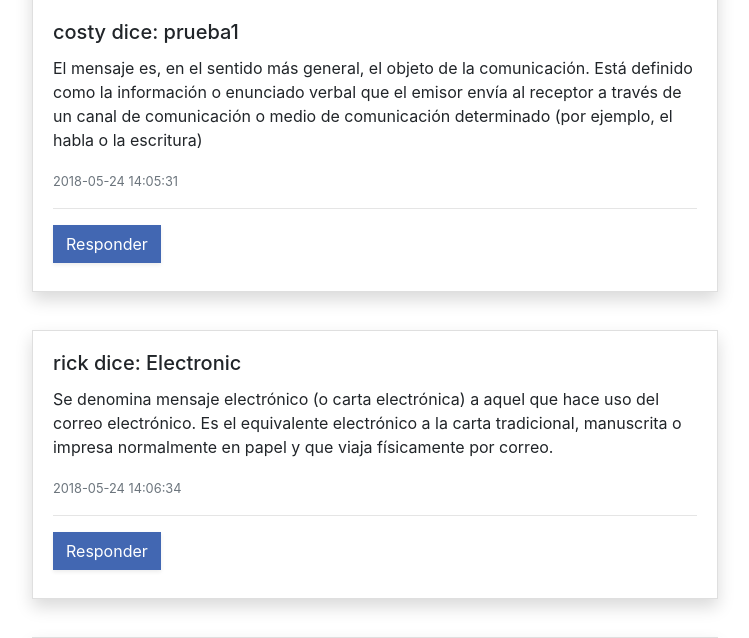
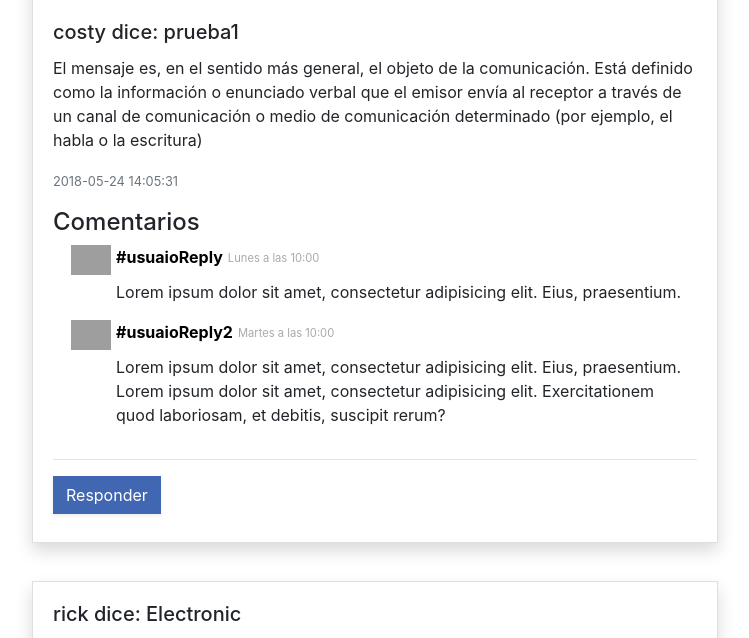
Before and after one commit to and-y93/feisbuc, a CodeIgniter app: page /feisbuk/index.php/elfeisbuc_controller/home in a window 1280 px wide. Shown: the part 449-1087 px from the top of the page, without its empty margins (265-1014 px from the left). Run offline with CodeIgniter, Linux system fonts and the light colour scheme; data comes from the database, SQL or seed files in the repository; grey boxes are pictures that could not be loaded.

Commit message:
Reply users

```diff
--- a/application/views/home_view.php
+++ b/application/views/home_view.php
@@ -86,6 +86,38 @@
               <h5 class="card-title">' . $row->nick_msg . ' dice: ' . $row->titulo . '</h5>
               <p class="card-text">' . $row->cuerpo . '</p>
               <p class="card-text"><small class="text-muted">' .$row->fecha . '</small></p>
+
+              <div class="show_comments">
+                <h4>Comentarios</h4>
+
+                <div class="comment">
+                  <div class="d-flex justify-content-end">
+                    <img src="https://image.flaticon.com/icons/png/512/149/149071.png" alt="avatar">
+                  </div>
+                  <div class="content_reply d-flex flex-row">
+                    <a href="#">#usuaioReply</a>
+                    <p>Lunes a las 10:00</p>
+                  </div>
+                  <div class="text_reply">
+                    <p>Lorem ipsum dolor sit amet, consectetur adipisicing elit. Eius, praesentium.</p>
+                  </div>
+                </div>
+
+                <div class="comment">
+                  <div class="d-flex justify-content-end">
+                    <img src="https://image.flaticon.com/icons/png/512/149/149071.png" alt="avatar">
+                  </div>
+                  <div class="content_reply d-flex flex-row">
+                    <a href="#">#usuaioReply2</a>
+                    <p>Martes a las 10:00</p>
+                  </div>
+                  <div class="text_reply">
+                    <p>Lorem ipsum dolor sit amet, consectetur adipisicing elit. Eius, praesentium. Lorem ipsum dolor sit amet, consectetur adipisicing elit. Exercitationem quod laboriosam, et debitis, suscipit rerum?</p>
+                  </div>
+                </div>
+
+
+              </div>
               <hr/>
                 <a class="btn btn-feisbuk rounded-0 shadow-sm mb-2" data-toggle="collapse" href="#' . $row->id_msg . ' " role="button" aria-expanded="false" aria-controls="' . $row->id_msg . '">
                   Responder
@@ -113,6 +145,8 @@
               <h5 class="card-title">' . $row->nick_msg . ' dice: ' . $row->titulo . '</h5>
               <p class="card-text">' . $row->cuerpo . '</p>
               <p class="card-text"><small class="text-muted">' .$row->fecha . '</small></p>
+              <hr/>
+
               <hr/>
               <a class="btn btn-feisbuk rounded-0 shadow-sm mb-2" data-toggle="collapse" href="#' . $row->id_msg . '" role="button" aria-expanded="false" aria-controls="' . $row->id_msg . '">
                   Responder
--- a/css/style.css
+++ b/css/style.css
@@ -161,3 +161,28 @@ body {
 .btn_user:focus{
   border:solid 1px #fff;
 }
+
+.comment img{
+  height: 30px;
+  width: auto;
+}
+
+.comment{
+  display: grid;
+  grid-template-columns: 1fr 10fr;
+  grid-gap: 5px;
+}
+.content_reply a{
+  color: black;
+  font-weight: bold;
+}
+
+.content_reply p{
+  margin: 5px;
+  font-size: .7em;
+  color: rgba(169, 169, 169, 1);
+}
+
+.text_reply{
+  grid-column: 2 / 3;
+}
```
